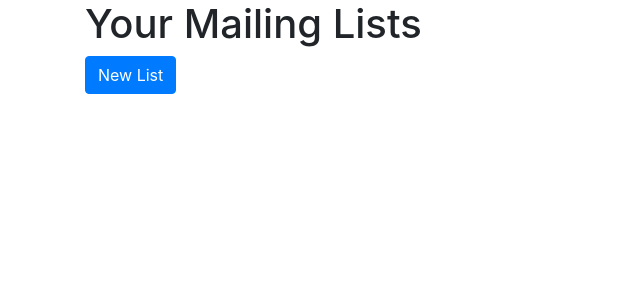
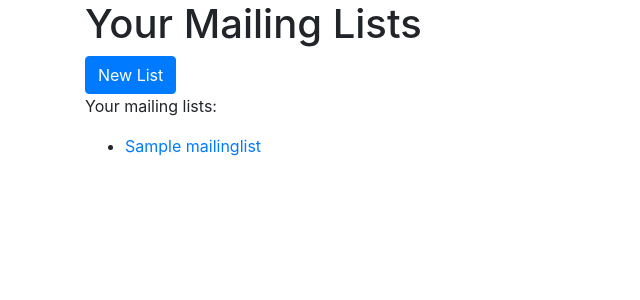
Before and after one commit to gtyagi777/Building-Django-2.0-Web-Applications, a Django app: page /mailinglist/ in a window 1280 px wide. Shown: the part 96-396 px from the top of the page, without its empty margins (0-640 px from the left). Run offline with Django 3.2, Linux system fonts and the light colour scheme; a user stored in the database is signed in; tables that the repository leaves empty hold one stand-in row (values such as "Sample post"); some libraries are stand-ins or nearby versions.

Commit message:
Chapter 10

```diff
--- a/Mailape/django/config/settings.py
+++ b/Mailape/django/config/settings.py
@@ -35,6 +35,8 @@ INSTALLED_APPS = [
     'mailinglist',
     'crispy_forms',
     'markdownify',
+
+    'django_extensions',
 
     'django.contrib.admin',
     'django.contrib.auth',
--- a/Mailape/django/config/urls.py
+++ b/Mailape/django/config/urls.py
@@ -1,6 +1,7 @@
 
 from django.contrib import admin
 from django.urls import path, include
+from django.http.response import HttpResponseRedirect
 
 import mailinglist.urls
 import user.urls
@@ -8,5 +9,6 @@ import user.urls
 urlpatterns = [
     path('admin/', admin.site.urls),
     path('user/', include(user.urls, namespace='user')),
-    path('mailinglist/', include(mailinglist.urls, namespace='mailinglist'))
+    path('mailinglist/', include(mailinglist.urls, namespace='mailinglist')),
+    path('', lambda x: HttpResponseRedirect('mailinglist'))
 ]
--- a/Mailape/django/mailinglist/templates/mailinglist/mailinglist_list.html
+++ b/Mailape/django/mailinglist/templates/mailinglist/mailinglist_list.html
@@ -13,6 +13,16 @@
                 New List
             </a>
         </div>
+        <p> Your mailing lists: </p>
+        <ul class="mailing-list-list">
+            {% for mailinglist in mailinglist_list %}
+                <li class="mailinglist-item">
+                    <a href="{% url 'mailinglist:manage_mailinglist' pk=mailinglist.id%}">
+                        {{ mailinglist.name }}
+                    </a>
+                </li>
+            {% endfor %}
+        </ul>
     </div>
 </div>
 
--- a/Mailape/django/mailinglist/templates/mailinglist/subscriber_form.html
+++ b/Mailape/django/mailinglist/templates/mailinglist/subscriber_form.html
@@ -8,7 +8,7 @@
 
 {% block body %}
 <h1>Subsribe to {{ mailing_list }}</h1>
-<form action="post" class="col-sm-6">
+<form method="post" class="col-sm-6">
     {% csrf_token %}
     {{ form | crispy }}
     <button class="btn btn-primary" type="submit">
--- a/Mailape/django/mailinglist/urls.py
+++ b/Mailape/django/mailinglist/urls.py
@@ -8,11 +8,11 @@ urlpatterns = [
     path('<uuid:pk>/delete', views.DeleteMailingListView.as_view(), name='delete_mailinglist'),
     path('<uuid:pk>/manage', views.MailingListDetailView.as_view(), name='manage_mailinglist'),
     path('<uuid:pk>/subscribe', views.SubscribeToMailingListView.as_view(), name='subscribe'),
-    path('<uuid:pk>/thankyou', views.ThankYouForSubsribingView.as_view(), name='subsriber_thankyou'),
+    path('<uuid:pk>/thankyou', views.ThankYouForSubsribingView.as_view(), name='subscriber_thankyou'),
     path('subscibe/confirmation/<uuid:pk>', views.ConfirmSubsriiptionView.as_view(), name='confirm_subscription'),
     path('unsubscribe/<uuid:pk>', views.UnsubscribeView.as_view(), name='unsubscribe'),
-    path('<uuid:mailinglist_ipk>/message/new', views.CreateMessageView.as_view(), name='create_message'),
+    path('<uuid:pk>/message/new', views.CreateMessageView.as_view(), name='create_message'),
     path('message/<uuid:pk>', views.MessageDetailView.as_view(), name='view_message'),
+    path('new', views.CreateMailingListView.as_view(), name='create_mailinglist'),
     path('', views.MailingListListView.as_view(), name='mailinglist_list'),
-    path('new', views.CreateMailingListView.as_view(), name='create_mailinglist'),
 ]
--- a/Mailape/django/mailinglist/views.py
+++ b/Mailape/django/mailinglist/views.py
@@ -3,7 +3,7 @@ from django.contrib.auth.mixins import LoginRequiredMixin
 from django.views.generic import ListView, CreateView, DeleteView, DetailView
 from django.urls import reverse_lazy, reverse
 from django.shortcuts import get_object_or_404
-
+from django.http.response import HttpResponse
 
 from mailinglist.models import MailingList, Message, Subscriber
 from mailinglist.forms import MailingListForm, SubscriberForm, MessageForm
@@ -33,14 +33,18 @@ class DeleteMailingListView(LoginRequiredMixin, UserCanUseMailingList, DeleteVie
 class MailingListDetailView(LoginRequiredMixin, UserCanUseMailingList, DetailView):
     model = MailingList
 
+    def get_object(self):
+        return MailingList.objects.get(pk=self.kwargs['pk'])
+
+
 
 class SubscribeToMailingListView(CreateView):
     form_class = SubscriberForm
-    template_name = 'mailinglist/subcriber_form.html'
+    template_name = 'mailinglist/subscriber_form.html'
 
     def get_initial(self):
         return {
-            'mailing_list': self.kwargs['mailinglist_id']
+            'mailing_list': self.kwargs['pk']
         }
 
     def get_success_url(self):
@@ -50,7 +54,7 @@ class SubscribeToMailingListView(CreateView):
 
     def get_context_data(self, **kwargs):
         ctx = super().get_context_data(**kwargs)
-        mailing_list_id = self.kwargs['mailinglist_id']
+        mailing_list_id = self.kwargs['pk']
         ctx['mailing_list'] = get_object_or_404(
             MailingList,
             id=mailing_list_id
@@ -76,12 +80,12 @@ class ConfirmSubsriiptionView(DetailView):
 
 class UnsubscribeView(DeleteView):
     model = Subscriber
-    tempalte_name = 'mailinglist/unsubscribe.html'
+    template_name = 'mailinglist/unsubscribe.html'
 
     def get_success_url(self):
         mailing_list = self.object.mailing_list
         return reverse('mailinglist:subscribe', kwargs={
-            'mailinglist_pk': mailing_list.id
+            'pk': mailing_list.id
         })
 
 
@@ -124,7 +128,7 @@ class CreateMessageView(LoginRequiredMixin, CreateView):
             return super().form_valid(form)
 
     def get_mailing_list(self):
-        mailing_list = get_object_or_404(MailingList, id=self.kwargs['mailinglist_ok'])
+        mailing_list = get_object_or_404(MailingList, id=self.kwargs['pk'])
 
         if not mailing_list.user_can_use_mailing_list(self.request.user):
             raise PermissionError()
--- a/Mailape/requirements.txt
+++ b/Mailape/requirements.txt
@@ -3,3 +3,5 @@ psycopg2<2.8
 psycopg2-binary<2.8
 django-markdownify==0.3.0
 django-crispy-forms==1.7.0
+
+django-extensions==2.1.4
```
Also changed, not shown: Mailape/django/mailinglist/templates/mailinglist/mailinglist_detail.html (+4 -4 lines), 1 other file. Lines whose indentation alone changed are shown as unchanged.
